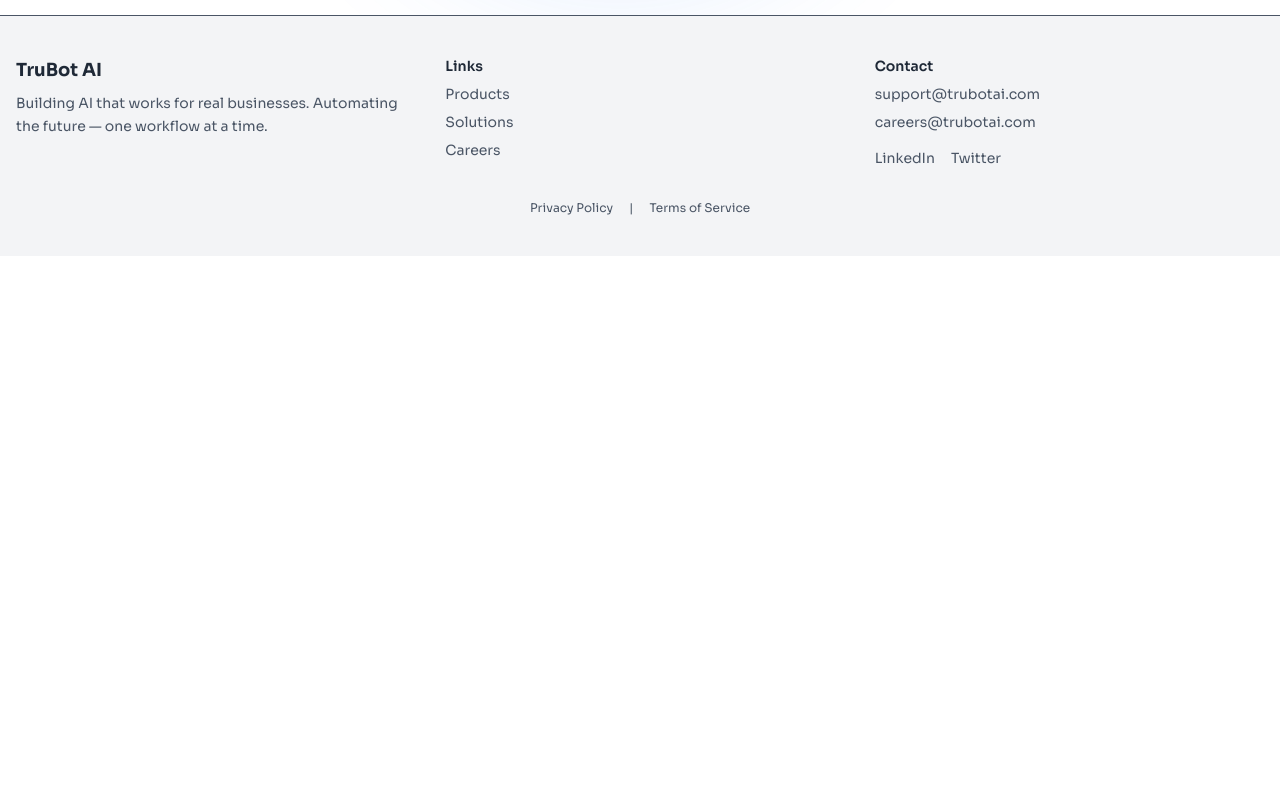
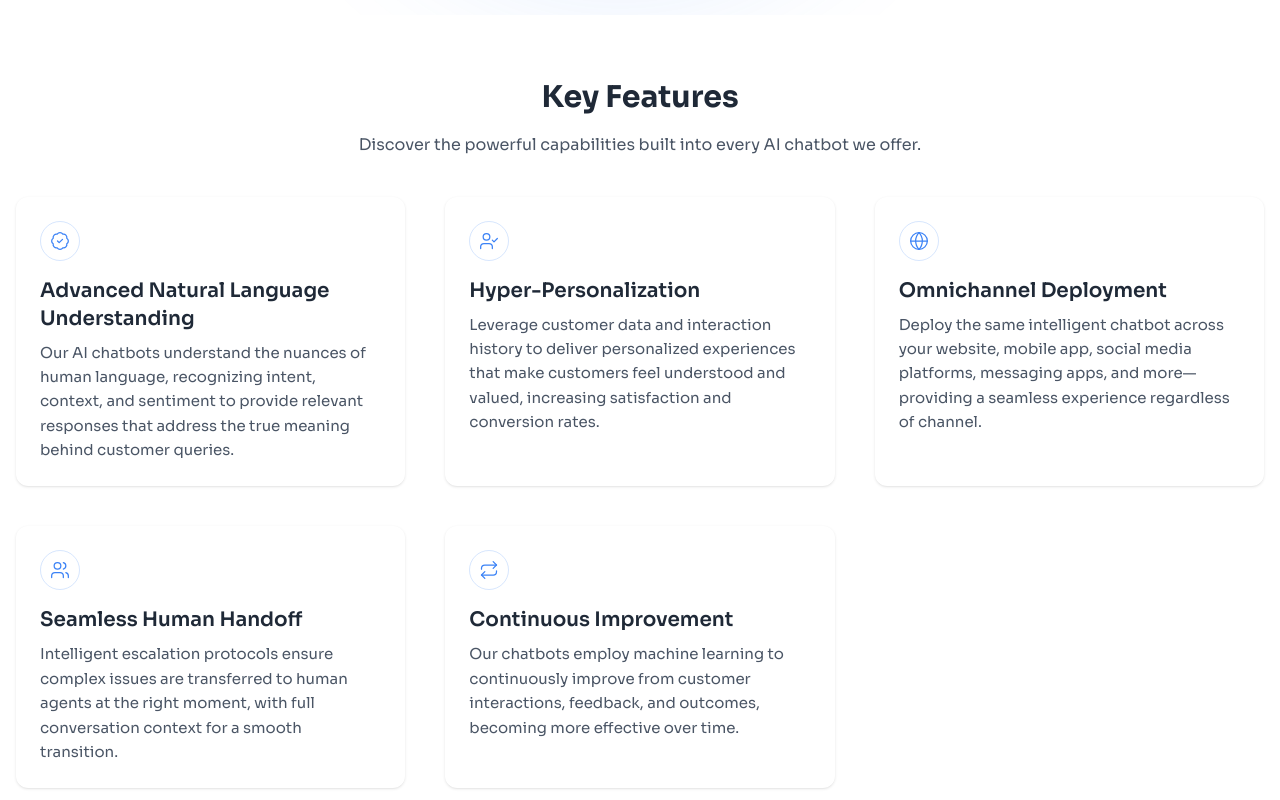
Before and after one commit to trubotai/trubot_ai_web, a Next.js app: page /products/ai-chatbots in a window 1280 px wide. Shown: the part 1000-1800 px from the top of the page. Before the commit the page ends 1256 px from the top, so only its background shows below. Built offline with nearby package versions, Linux system fonts and the light colour scheme.

Commit message:
add keyfeature component

```diff
--- /dev/null
+++ b/app/products/ai-chatbots/components/KeyFeatures.tsx
@@ -0,0 +1,34 @@
+import PageLayout from "@/app/ui/components/PageLayout";
+import SectionHeader from "@/app/ui/components/SectionHeader";
+import { featureList } from "@/app/ui/libs/constants/productPage/ai-chatbots";
+
+const KeyFeaturesSection = () => {
+  return (
+    <PageLayout>
+      <SectionHeader
+        title="Key Features"
+        subtitle="Discover the powerful capabilities built into every AI chatbot we offer."
+      />
+
+      <div className="grid gap-10 sm:grid-cols-2 lg:grid-cols-3">
+        {featureList.map(({ icon: Icon, title, description }, idx) => (
+          <div
+            key={title}
+            className="p-6 rounded-xl bg-white shadow-sm transition-all hover:shadow-xl hover:bg-gray-100 animate-fade-slide-up"
+            style={{ animationDelay: `${idx * 100}ms` }}
+          >
+            <div className="flex items-center justify-center w-10 h-10 mb-4  text-electric rounded-full border border-electric/20">
+              <Icon size={20} strokeWidth={1.5} />
+            </div>
+            <h3 className="text-xl font-semibold text-navy mb-2">{title}</h3>
+            <p className="text-gray-600 text-[15px] leading-relaxed">
+              {description}
+            </p>
+          </div>
+        ))}
+      </div>
+    </PageLayout>
+  );
+};
+
+export default KeyFeaturesSection;
--- a/app/products/ai-chatbots/page.tsx
+++ b/app/products/ai-chatbots/page.tsx
@@ -1,9 +1,11 @@
 import HeroSection from "./components/HerSection";
+import KeyFeaturesSection from "./components/KeyFeatures";
 
 const Page = () => {
   return (
     <>
       <HeroSection />
+      <KeyFeaturesSection />
     </>
   );
 };
--- a/app/ui/libs/constants/productPage/ai-chatbots.ts
+++ b/app/ui/libs/constants/productPage/ai-chatbots.ts
@@ -0,0 +1,36 @@
+import { BadgeCheck, UserCheck, Globe, Users, Repeat } from "lucide-react";
+
+const featureList = [
+  {
+    icon: BadgeCheck,
+    title: "Advanced Natural Language Understanding",
+    description:
+      "Our AI chatbots understand the nuances of human language, recognizing intent, context, and sentiment to provide relevant responses that address the true meaning behind customer queries.",
+  },
+  {
+    icon: UserCheck,
+    title: "Hyper-Personalization",
+    description:
+      "Leverage customer data and interaction history to deliver personalized experiences that make customers feel understood and valued, increasing satisfaction and conversion rates.",
+  },
+  {
+    icon: Globe,
+    title: "Omnichannel Deployment",
+    description:
+      "Deploy the same intelligent chatbot across your website, mobile app, social media platforms, messaging apps, and more—providing a seamless experience regardless of channel.",
+  },
+  {
+    icon: Users,
+    title: "Seamless Human Handoff",
+    description:
+      "Intelligent escalation protocols ensure complex issues are transferred to human agents at the right moment, with full conversation context for a smooth transition.",
+  },
+  {
+    icon: Repeat,
+    title: "Continuous Improvement",
+    description:
+      "Our chatbots employ machine learning to continuously improve from customer interactions, feedback, and outcomes, becoming more effective over time.",
+  },
+];
+
+export { featureList };
```
